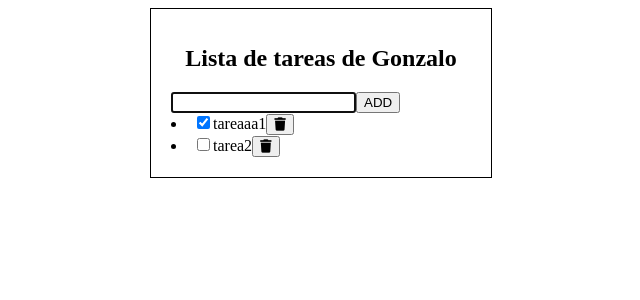
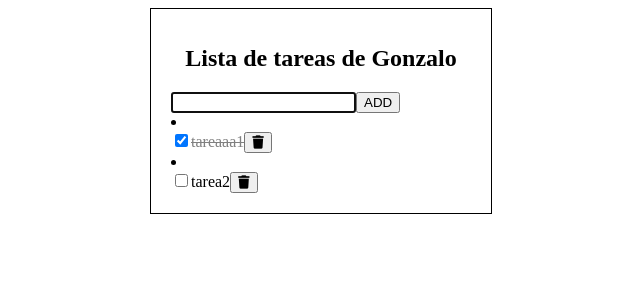
Before and after one commit to gonzaloLT/task-list-programacion-web, a React (Vite) app: page / in a window 1280 px wide. Shown: the top 300 px of the page, without its empty margins (319-959 px from the left). Built offline with nearby package versions, Linux system fonts and the light colour scheme.

Commit message:
Funcion de tachar tarea

```diff
--- a/src/components/TaskItem/index.jsx
+++ b/src/components/TaskItem/index.jsx
@@ -4,6 +4,7 @@ function TaskItem({ task, toggleTask }) {
   const { name, completed } = task;
   return (
     <li>
+      <div className={task.completed ? 'task-completed' : ''}>
         <input
           type="checkbox"
           checked={completed}
@@ -13,6 +14,7 @@ function TaskItem({ task, toggleTask }) {
         <button>
           <i className="fa-solid fa-trash"></i>
         </button>
+      </div>
     </li>
   );
 }
--- a/src/styles/App.css
+++ b/src/styles/App.css
@@ -52,3 +52,8 @@ h1 {
 .task li span {
   flex-grow: 0.9;
 }
+
+.task-completed {
+  text-decoration: line-through;
+  color: gray;
+}
```
Lines whose indentation alone changed are shown as unchanged.
